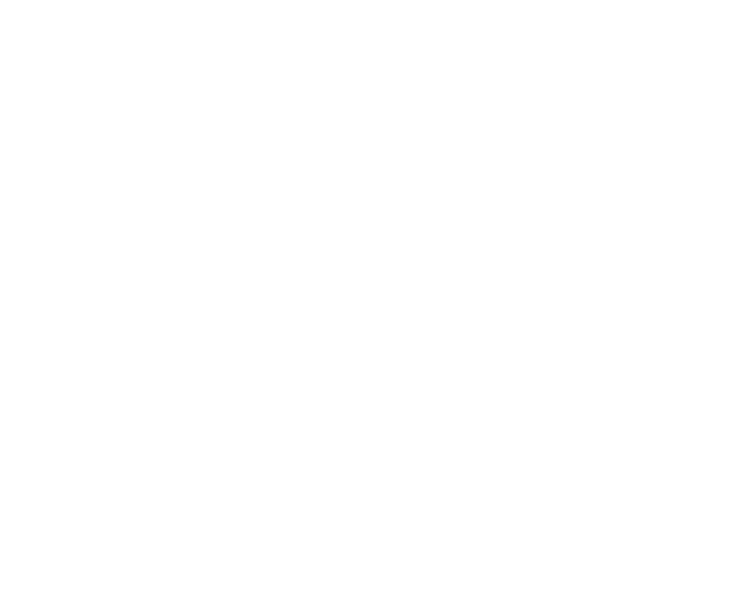
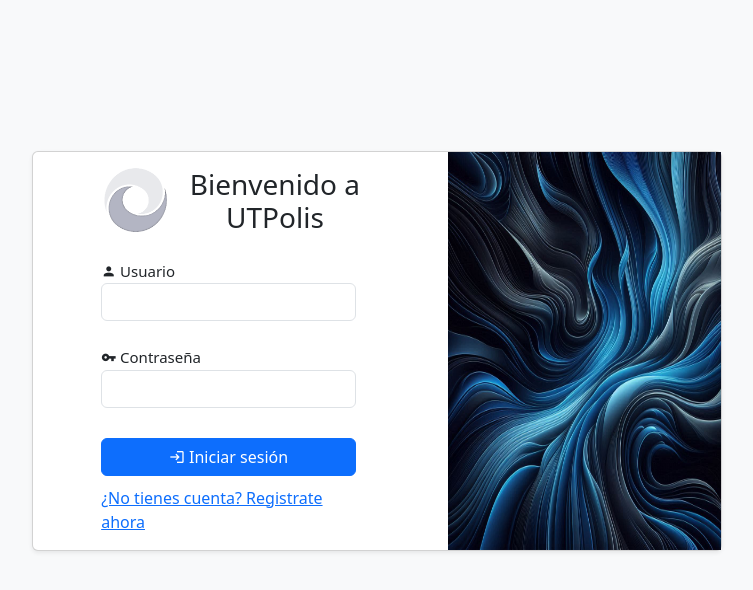
Before and after one commit to AlonsoD16Si/Utpolis_Front, a website: page modulos/usuario_inicio_sesion.html in a window 1280 px wide. Shown: the whole page, without its empty margins (263-1016 px from the left). Drawn offline with nearby package versions, Linux system fonts and the light colour scheme.

Commit message:
Inicio Sesion y registro

```diff
--- /dev/null
+++ b/modulos/usuario_inicio_sesion.css
@@ -0,0 +1,15 @@
+.input_utpolis {
+    font-size: 15px;
+    margin-top: 25px;
+}
+
+.imagen_inicio_utpolis {
+    width: 100%;
+    height: 100%;
+}
+
+.imagen_utpolis {
+    border-radius: inherit;
+    border-top-left-radius: 0px;
+    border-bottom-left-radius: 0px;
+}
--- a/modulos/usuario_inicio_sesion.html
+++ b/modulos/usuario_inicio_sesion.html
@@ -3,3 +3,78 @@
  Fecha: 21-11-2024
  Descripción: Vista de inicio de sesión para Empleados o Clientes.
  -->
+
+<!DOCTYPE html>
+<html lang="es">
+
+<head>
+    <meta charset="UTF-8">
+    <meta name="viewport" content="width=device-width, initial-scale=1.0">
+    <title>Iniciar sesión</title>
+    <link rel="stylesheet" href="../node_modules/bootstrap/dist/css/bootstrap.min.css">
+    <link rel="stylesheet" href="../node_modules/bootstrap/dist/css/bootstrap.min.css">
+    <link rel="stylesheet" href="../node_modules/@mdi/font/css/materialdesignicons.min.css">
+    <link rel="stylesheet" href="usuario_inicio_sesion.css">
+    <link href="https://fonts.googleapis.com/css2?family=Rubik:ital,wght@0,300..900;1,300..900&display=swap"
+        rel="stylesheet">
+
+<body class="bg-light">
+    <div class="container-fluid">
+        <div class="row" style="margin-top: 12%;">
+            <div class="col-md-12">
+                <div class="d-flex justify-content-center">
+                    <div class="card shadow-sm" style="width: 55%; height: 400px;">
+                        <div class="card-body" style="padding:0px; height: 100%;">
+                            <div class="row" style="height: 100%;align-content: center;">
+                                <div class="col-md-7" style="height: 100%;align-content: center;">
+                                    <div class="d-flex justify-content-center">
+                                        <form style="width: 65%;">
+                                            <div style="text-align: center;">
+                                                <div class="row">
+                                                    <div class="col-md-4" style="padding-left: 0px; padding-right: 0px;">
+                                                        <img src="../imagenes/utpolis_logo.png"
+                                                            style="width: 100%; height: 100%;">
+                                                    </div>
+                                                    <div class="col-md-8" style="padding-left: 0px; padding-right: 0px; align-content: end;">
+                                                        <h3 style="margin-bottom: 0px">Bienvenido a UTPolis</h3>
+                                                    </div>
+                                                </div>
+                                            </div>
+                                            <div class="form-group">
+                                                <label for="usuario" class="input_utpolis"><span
+                                                        class="mdi mdi-account"></span>
+                                                    Usuario</label>
+                                                <input class="form-control" type="text" id="usuario">
+                                                <label for="contrasenia" class="input_utpolis"><span
+                                                        class="mdi mdi-key"></span>
+                                                    Contraseña</label>
+                                                <input class="form-control" type="password" id="contrasenia">
+                                            </div>
+                                            <div style="margin-top: 30px;">
+                                                <button type="submit" class="btn btn-primary"
+                                                    style="width: 100%;"><span class="mdi mdi-login"></span> Iniciar sesión</button>
+                                                <div style="margin-top: 10px; text-align: start ;">
+                                                    <a href="usuario_registro.html">¿No tienes cuenta? Registrate ahora</a>
+                                                </div>
+                                            </div>
+                                        </form>
+                                    </div>
+                                </div>
+                                <div class="col-md-5 imagen_utpolis">
+                                    <img src="../imagenes/logo_login.png" class="imagen_inicio_utpolis" />
+                                </div>
+                            </div>
+                        </div>
+                    </div>
+                </div>
+            </div>
+        </div>
+    </div>
+
+    <script src="../node_modules/bootstrap/dist/js/bootstrap.bundle.min.js"></script>
+    <script src="../node_modules/jquery/dist/jquery.min.js"></script>
+
+    <script>
+
+    </script>
+</body>
--- /dev/null
+++ b/modulos/usuario_registro.css
@@ -0,0 +1,3 @@
+label {
+    margin-top: 15px;
+}
```
Also changed, not shown: index.html (+2 -13 lines), modulos/usuario_registro.html (added, +93 -0 lines), imagenes/logo_login.png (added).
